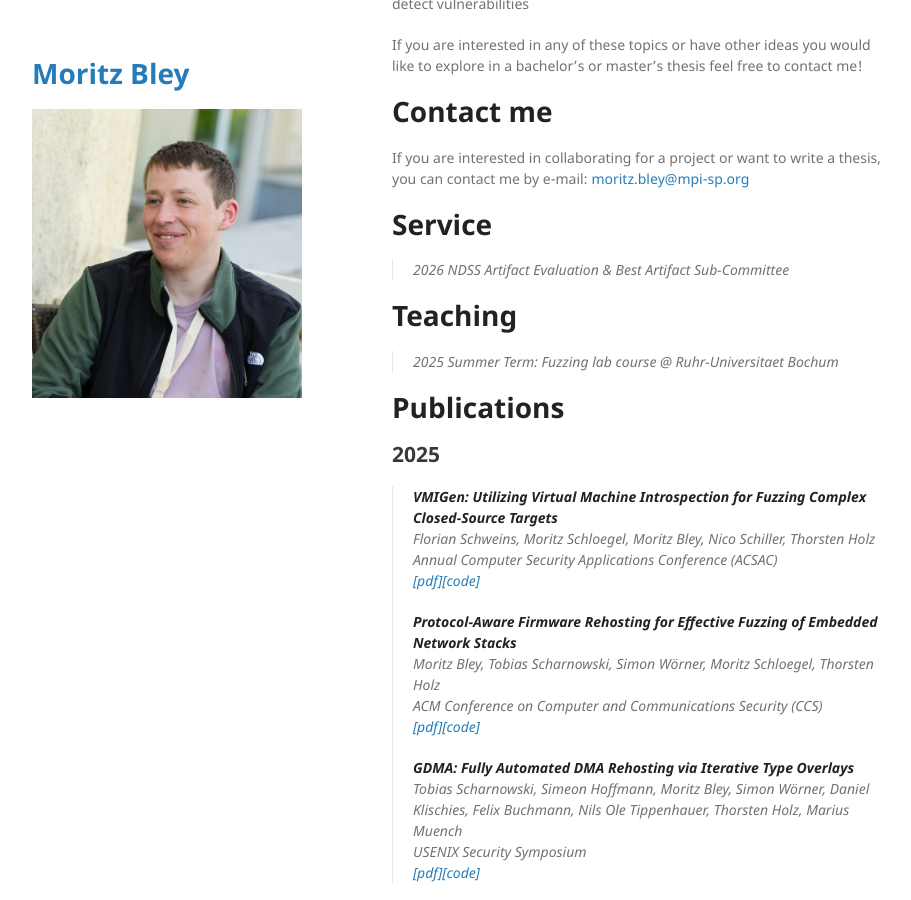
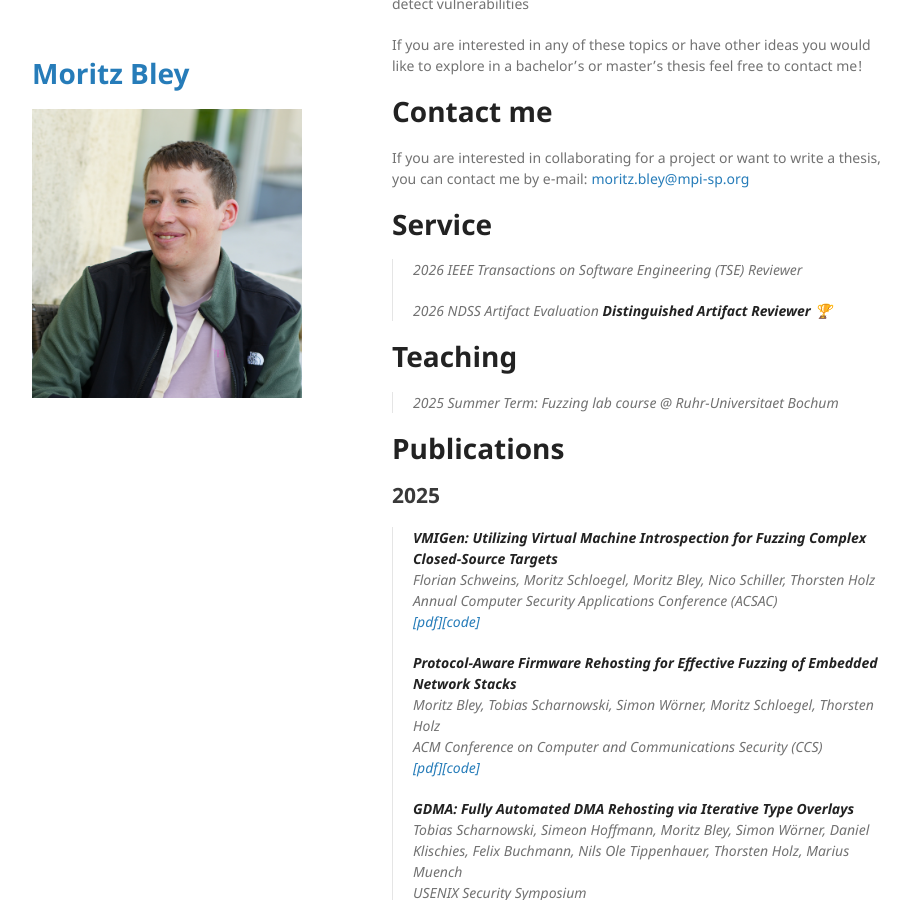
Before and after one commit to mo-bl/mo-bl.github.io, a Jekyll site: the page built from index.md, in a window 1280 px wide and 900 px high, scrolled down 637 px. Shown: the whole window, without its empty margins (178-1089 px from the left). Built offline with Jekyll 4.4.1, drawn with Linux system fonts in a browser that asks for light colours; the repository's description, which GitHub fills in, is left out; our own code applies the rules of GitHub Pages for plain Markdown files.

Commit message:
Updated service

```diff
--- a/index.md
+++ b/index.md
@@ -20,7 +20,10 @@ If you are interested in any of these topics or have other ideas you would like
 If you are interested in collaborating for a project or want to write a thesis, you can contact me by e-mail: [moritz.bley@mpi-sp.org](mailto:moritz.bley@mpi-sp.org)
 
 # Service
-> 2026 NDSS Artifact Evaluation & Best Artifact Sub-Committee
+> 2026 IEEE Transactions on Software Engineering (TSE) Reviewer
+>
+> 2026 NDSS Artifact Evaluation
+> **Distinguished Artifact Reviewer 🏆**
 
 # Teaching
   > 2025 Summer Term: Fuzzing lab course @ Ruhr-Universitaet Bochum
```
